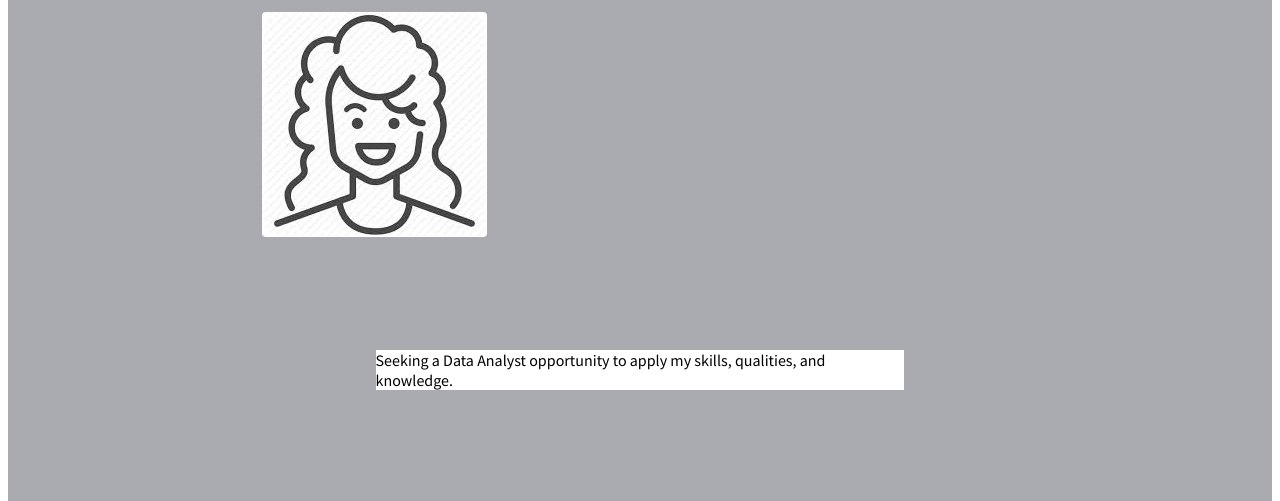
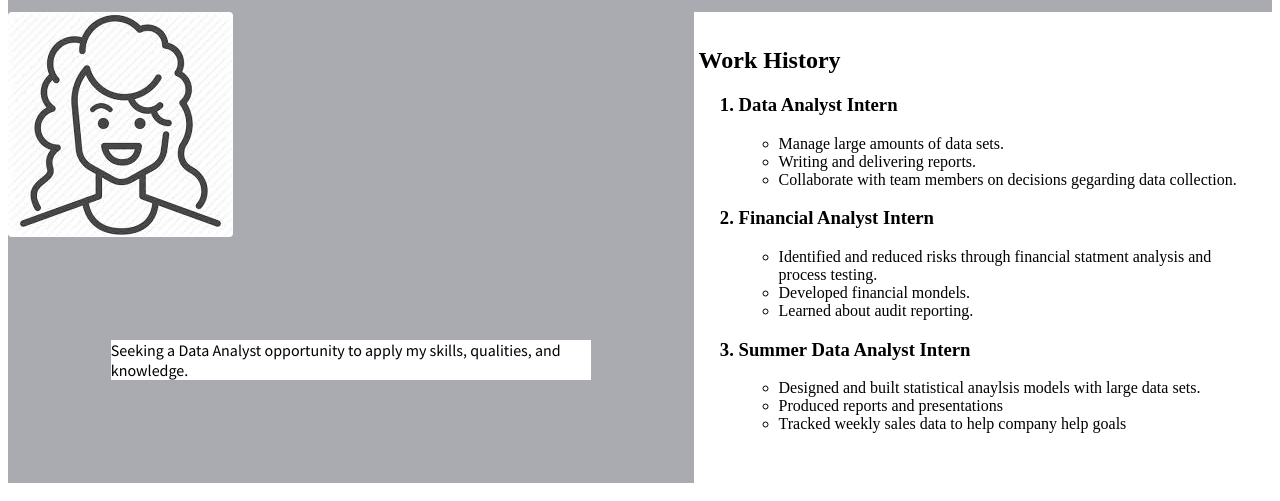
Before and after one commit to i-giron/i-giron.github.io, a plain HTML site: page Assignment_1/index.html in a window 1280 px wide. Shown: the part 243-744 px from the top of the page. Drawn offline with Linux system fonts and the light colour scheme.

Commit message:
Update styles.css

```diff
--- a/css/styles.css
+++ b/css/styles.css
@@ -17,14 +17,13 @@
 }
 
 .image-description {
+    display:flex;
     font-family: 'Source Sans Pro', sans-serif;
     background-color:#FFFFFF;
     flex-flow:column wrap;
     margin: 15%;
-    flex-flow:column wrap;
 }
 .image {
-    display: flex;
     width: 300 px;
     height: 300 px;
     border-radius: 4px;
@@ -35,6 +34,7 @@
     flex-flow: row wrap;
     width: 300 px;
     border-radius: 4px;
+    flex: 1;
 
 }
 
@@ -42,6 +42,7 @@
     background-color:#FFFFFF;
     padding: 15px;
     width: 400 px;
+    padding-left: 5px;
 }
 
 .content-body{
@@ -52,8 +53,7 @@
 }
 .wrapper{
     display: flex;
-    align-items: center;
-    flex-direction: column;
+    justify-content: center;
 }
 
 @media screen and (max-width: 1000px){
```
